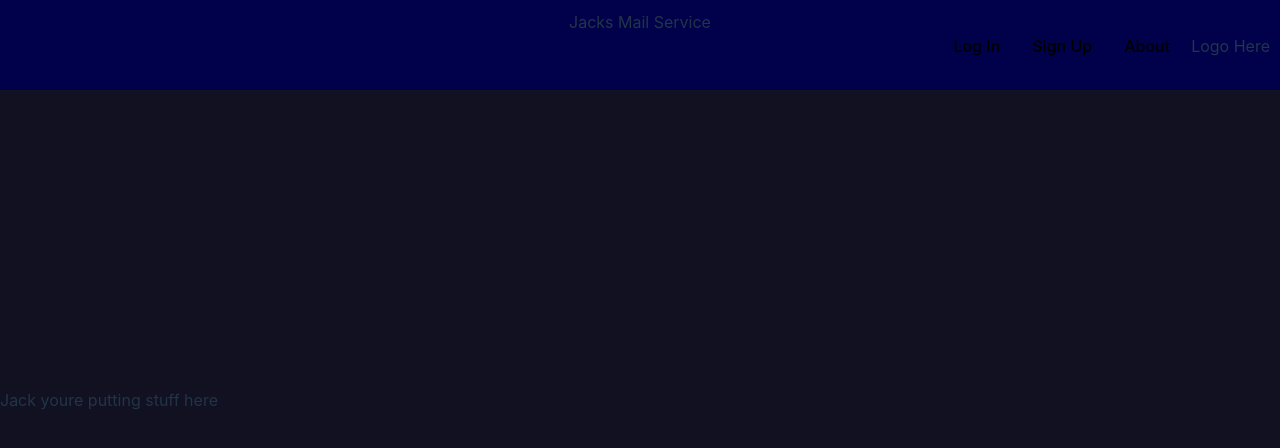
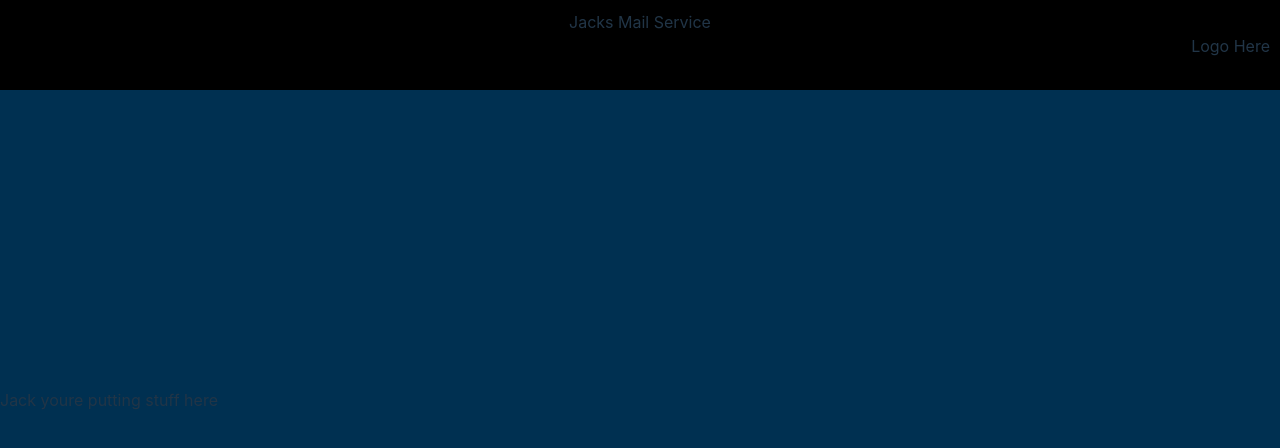
Before and after one commit to prushton2/mail-server-frontend, a React (Vite) app: page / in a window 1280 px wide. Shown: the top 448 px of the page. Built offline with nearby package versions, Linux system fonts and the light colour scheme.

Commit message:
added routes

```diff
--- a/package.json
+++ b/package.json
@@ -10,6 +10,7 @@
     "preview": "vite preview"
   },
   "dependencies": {
+    "axios": "^1.5.1",
     "react": "^18.2.0",
     "react-dom": "^18.2.0",
     "react-router-dom": "^6.17.0"
--- a/src/index.css
+++ b/src/index.css
@@ -1,6 +1,6 @@
 :root {
-  --headerColor: #00004B;
-  --backgroundColor: #112;
+  --headerColor: #000;
+  --backgroundColor: #003051;
 
   font-family: Inter, system-ui, Avenir, Helvetica, Arial, sans-serif;
   line-height: 1.5;
--- a/src/main.tsx
+++ b/src/main.tsx
@@ -1,15 +1,21 @@
 import React from 'react'
 import ReactDOM from 'react-dom/client'
 import Home from './components/Home.tsx'
+import Mail from './components/Mail.tsx'
+import Login from './components/Login.tsx'
 import { createBrowserRouter, RouterProvider } from 'react-router-dom'
 import './index.css'
 
 const router = createBrowserRouter(
-  [{path: "/", element: <Home />}]
+  [
+    {path: "/", element: <Home />},
+    {path: "/mail", element: <Mail />},
+    {path: "/login", element: <Login />}
+  ],
 )
 
 ReactDOM.createRoot(document.getElementById('root')!).render(
   <React.StrictMode>
-    <RouterProvider router={router} />
+    <RouterProvider router={router}/>
   </React.StrictMode>,
 )
```
Also changed, not shown: 1 other file (tests, documents, lock files or other folders).
